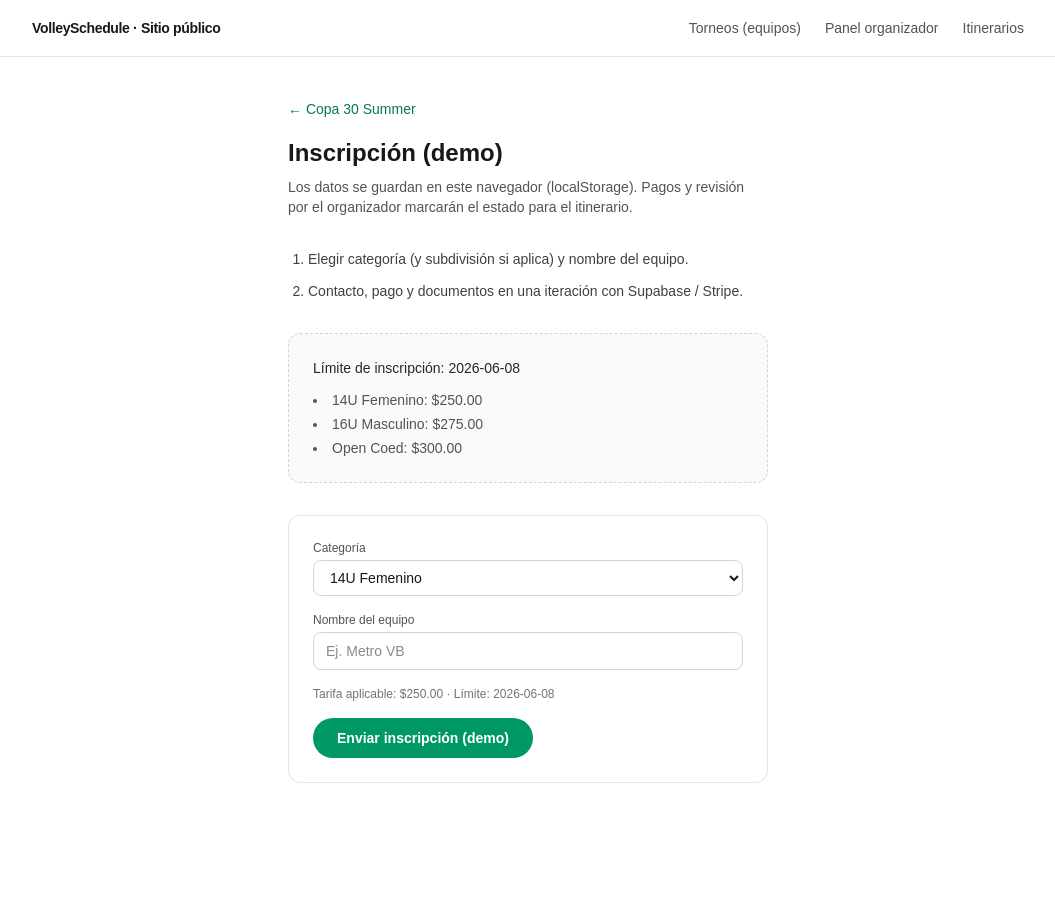
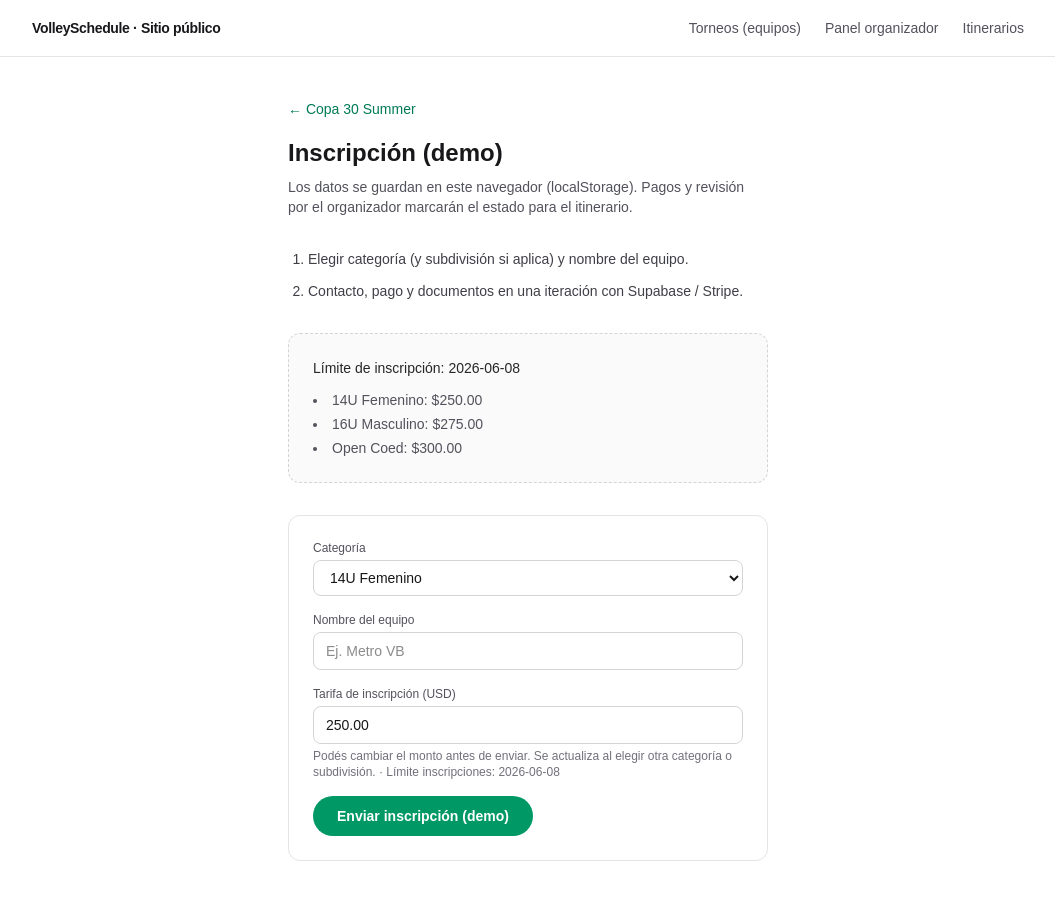
Before and after one commit to Gerardito24/Volley-Schedule, a Next.js app: page /tournaments/copa-30-summer-2026/register in a window 1280 px wide. Shown: the whole page, without its empty margins (112-1167 px from the left). Before the commit the page ends 823 px from the top, so only its background shows below. Built offline with nearby package versions, Linux system fonts and the light colour scheme.

Commit message:
feat(register): editable inscription fee field synced with category

```diff
--- a/src/components/TournamentRegisterForm.tsx
+++ b/src/components/TournamentRegisterForm.tsx
@@ -1,6 +1,6 @@
 "use client";
 
-import { useMemo, useState } from "react";
+import { useEffect, useMemo, useState } from "react";
 import type {
   CategoryMock,
   RegistrationRowMock,
@@ -18,6 +18,18 @@ export type RegisterTournamentPayload = Pick<
   | "categories"
   | "registrationFeeCents"
 >;
+
+function dollarsToCents(s: string): number | null {
+  const t = s.trim().replace(",", ".");
+  if (!t) return null;
+  const n = Number.parseFloat(t);
+  if (Number.isNaN(n) || n < 0) return null;
+  return Math.round(n * 100);
+}
+
+function centsToInput(c: number): string {
+  return (c / 100).toFixed(2);
+}
 
 function buildDivisionLabel(
   category: CategoryMock,
@@ -43,6 +55,7 @@ export function TournamentRegisterForm({
   const [lastCreated, setLastCreated] = useState<RegistrationRowMock | null>(
     null,
   );
+  const [feeUsdInput, setFeeUsdInput] = useState("");
 
   const category = useMemo(
     () => tournament.categories.find((c) => c.id === categoryId),
@@ -56,6 +69,18 @@ export function TournamentRegisterForm({
       tournament as unknown as TournamentMock,
     );
   }, [category, tournament]);
+
+  useEffect(() => {
+    if (!category) {
+      setFeeUsdInput("");
+      return;
+    }
+    const suggested = effectiveCategoryFeeCents(
+      category,
+      tournament as unknown as TournamentMock,
+    );
+    setFeeUsdInput(suggested != null ? centsToInput(suggested) : "");
+  }, [category, categoryId, subdivisionId, tournament]);
 
   function handleSubmit(e: React.FormEvent) {
     e.preventDefault();
@@ -74,10 +99,16 @@ export function TournamentRegisterForm({
       return;
     }
 
+    const parsedFee = dollarsToCents(feeUsdInput);
+    if (feeUsdInput.trim() && parsedFee === null) {
+      setError("Tarifa inválida (ej. 250 o 250.50).");
+      return;
+    }
+    const fee = parsedFee ?? feeCents ?? 0;
+
     const now = new Date().toISOString();
     const subId = subs.length > 0 ? (subdivisionId as string) : null;
     const divisionLabel = buildDivisionLabel(category, subId);
-    const fee = feeCents ?? 0;
 
     const row: RegistrationRowMock = {
       id: `local-reg-${crypto.randomUUID()}`,
@@ -201,16 +232,30 @@ export function TournamentRegisterForm({
         />
       </div>
 
-      <p className="text-xs text-zinc-500">
-        Tarifa aplicable:{" "}
-        {feeCents != null
-          ? new Intl.NumberFormat("es-PR", {
-              style: "currency",
-              currency: "USD",
-            }).format(feeCents / 100)
-          : "—"}{" "}
-        · Límite: {tournament.registrationDeadlineOn}
-      </p>
+      <div>
+        <label className="block text-xs font-medium text-zinc-600 dark:text-zinc-400">
+          Tarifa de inscripción (USD)
+        </label>
+        <input
+          value={feeUsdInput}
+          onChange={(e) => setFeeUsdInput(e.target.value)}
+          inputMode="decimal"
+          placeholder={
+            feeCents != null
+              ? `Sugerida: ${new Intl.NumberFormat("es-PR", {
+                  style: "currency",
+                  currency: "USD",
+                }).format(feeCents / 100)}`
+              : "—"
+          }
+          className="mt-1 w-full rounded-lg border border-zinc-300 bg-white px-3 py-2 text-sm dark:border-zinc-600 dark:bg-zinc-950"
+        />
+        <p className="mt-1 text-xs text-zinc-500">
+          Podés cambiar el monto antes de enviar. Se actualiza al elegir otra
+          categoría o subdivisión. · Límite inscripciones:{" "}
+          {tournament.registrationDeadlineOn}
+        </p>
+      </div>
 
       <button
         type="submit"
```
